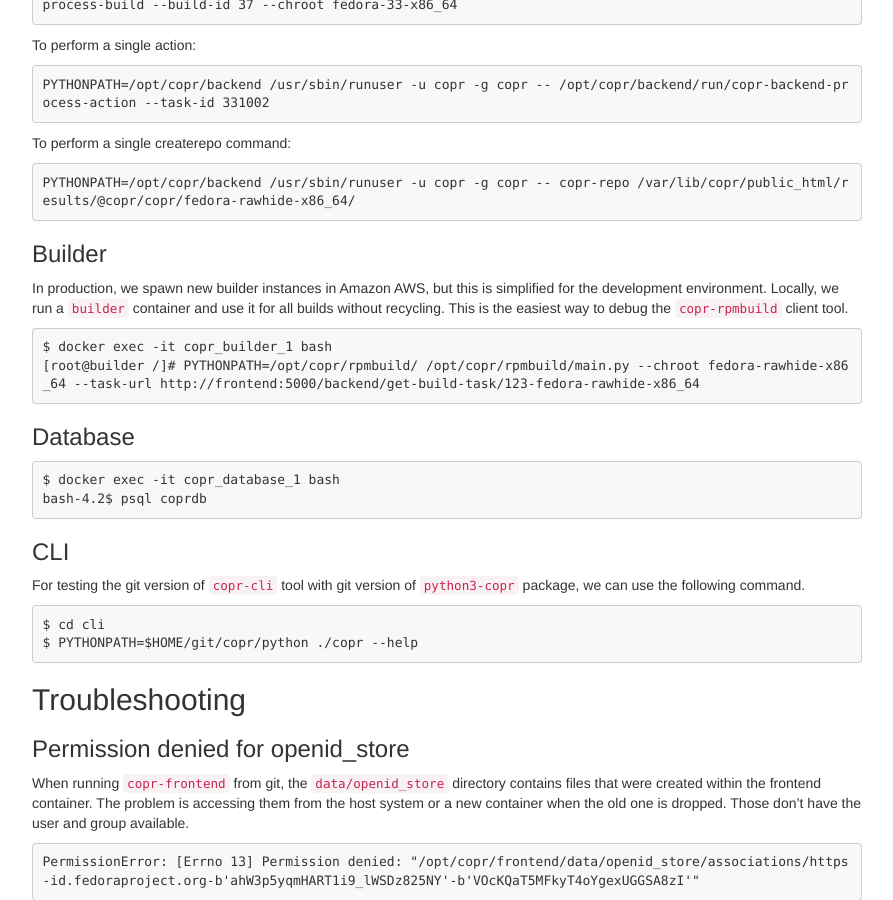
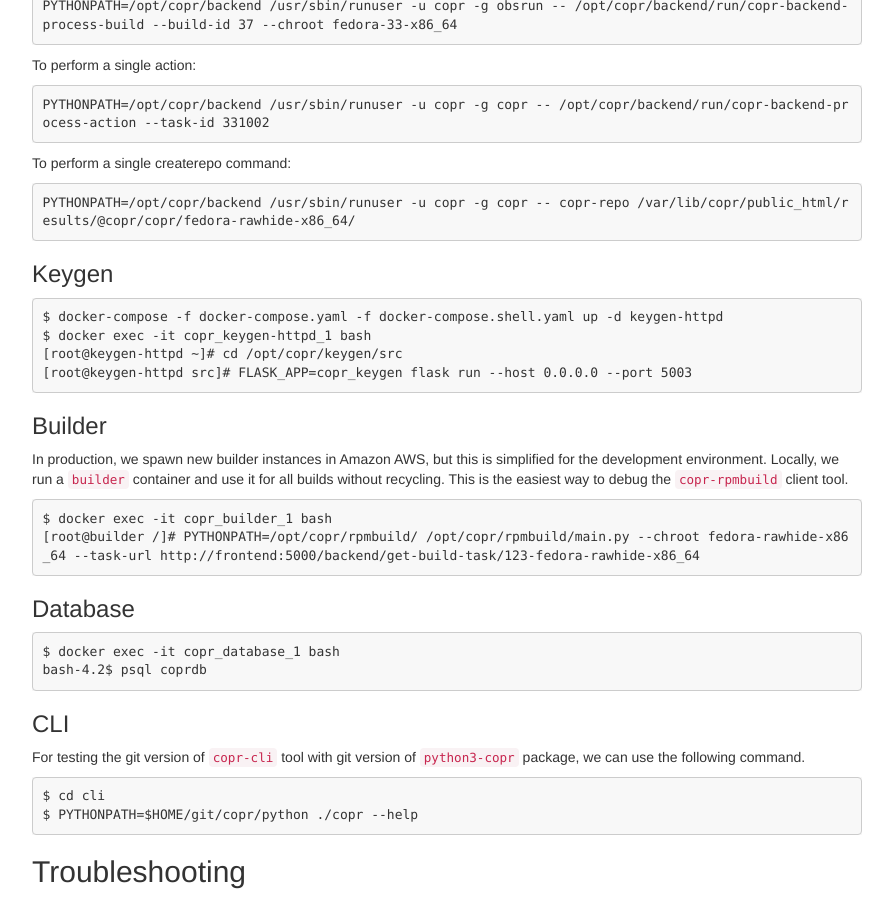
Before and after one commit to FrostyX/frostyx.github.io, a Jekyll site: the page built from _posts/2020-12-31-copr-docker-compose-without-supervisord.md, in a window 1280 px wide and 900 px high, scrolled down 2738 px. Shown: the whole window, without its empty margins (193-1086 px from the left). Built offline with Jekyll 4.4.1, drawn with Linux system fonts in a browser that asks for light colours; nearby versions of some CDN libraries; comment, search, counter and statistics services are not loaded; some of the changed text lies outside the part shown.

Commit message:
Describe how to work on copr-keygen

````diff
--- a/_posts/2020-12-31-copr-docker-compose-without-supervisord.md
+++ b/_posts/2020-12-31-copr-docker-compose-without-supervisord.md
@@ -19,6 +19,7 @@
 - [Frontend](#frontend)
 - [DistGit](#distgit)
 - [Backend](#backend)
+- [Keygen](#keygen)
 - [Builder](#builder)
 - [Database](#database)
 - [CLI](#cli)
@@ -191,6 +192,15 @@
 PYTHONPATH=/opt/copr/backend /usr/sbin/runuser -u copr -g copr -- copr-repo /var/lib/copr/public_html/results/@copr/copr/fedora-rawhide-x86_64/
 ```
 
+### Keygen
+
+```
+$ docker-compose -f docker-compose.yaml -f docker-compose.shell.yaml up -d keygen-httpd
+$ docker exec -it copr_keygen-httpd_1 bash
+[root@keygen-httpd ~]# cd /opt/copr/keygen/src
+[root@keygen-httpd src]# FLASK_APP=copr_keygen flask run --host 0.0.0.0 --port 5003
+```
+
 ### Builder
 
 In production, we spawn new builder instances in Amazon AWS, but this is
````
Also changed, not shown: other parts of _posts/2020-12-31-copr-docker-compose-without-supervisord.md (+1 -1 lines).
